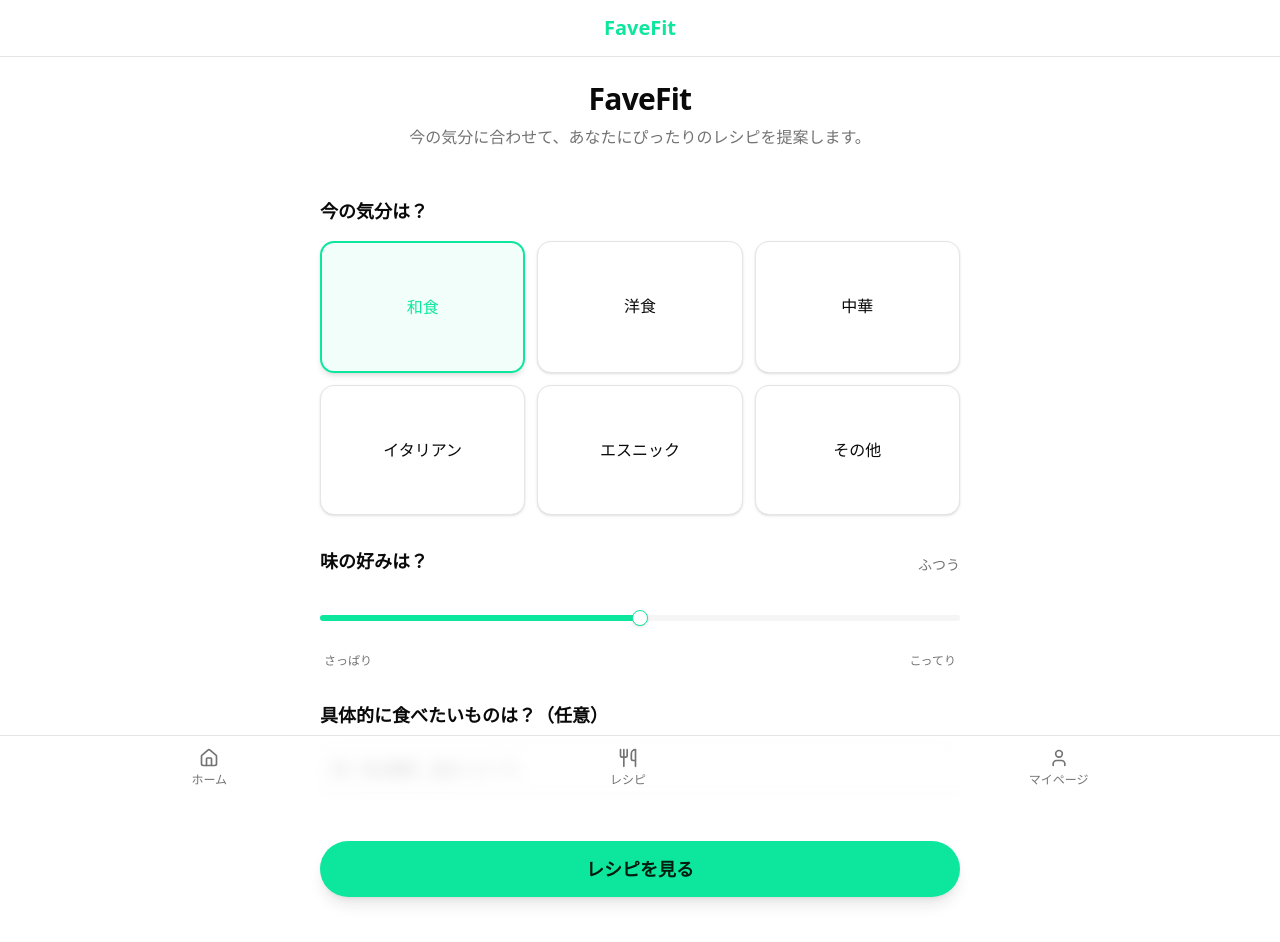
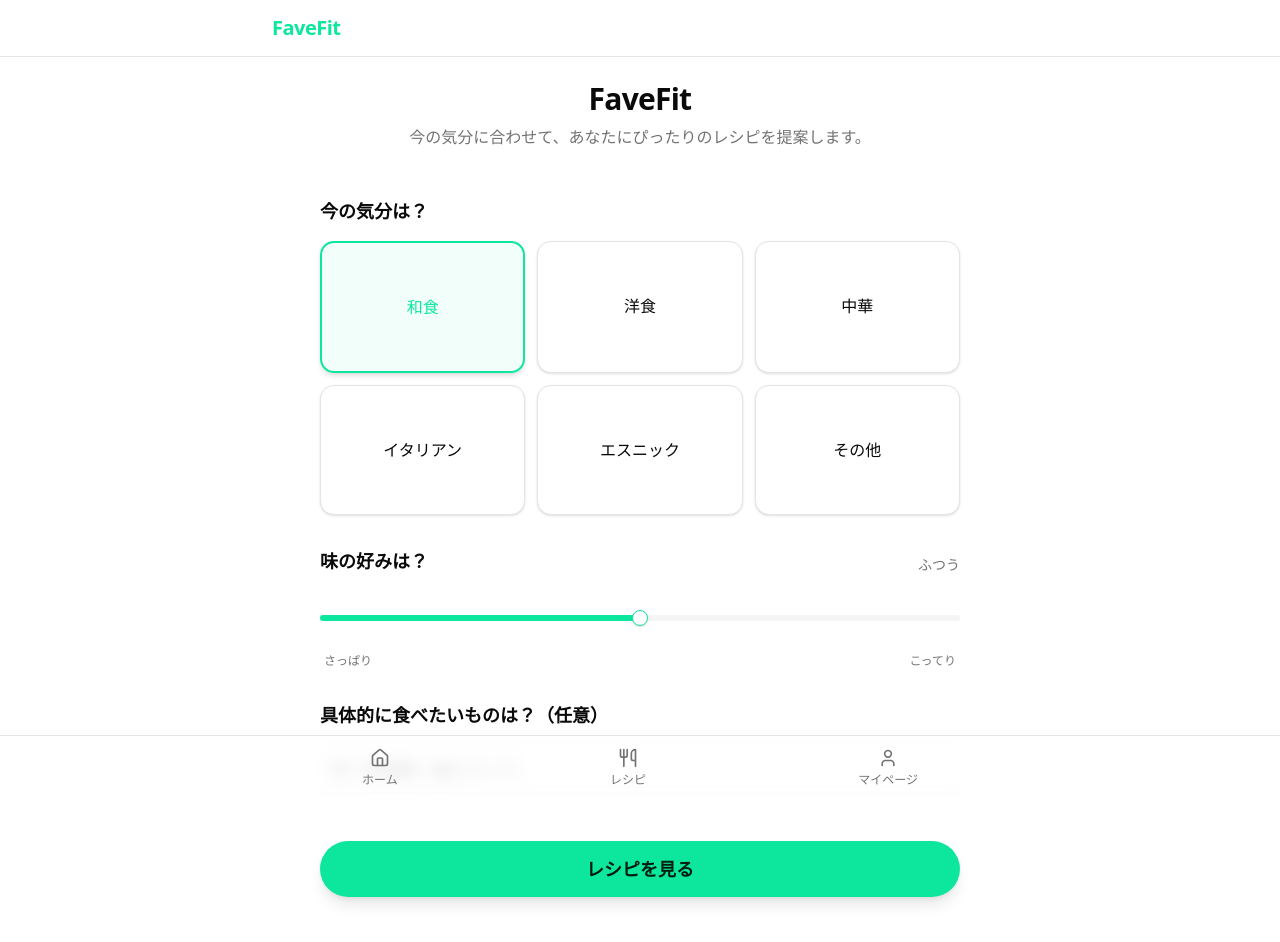
Before and after one commit to akihiro4321/favefit, a Next.js app: page / in a window 1280 px wide. Shown: the top 942 px of the page. Built offline with nearby package versions, Linux system fonts and the light colour scheme; no server answers.

Commit message:
feat(ui): add Header component with user status indicator

```diff
--- a/conductor/tracks/auth_db_setup_20260117/plan.md
+++ b/conductor/tracks/auth_db_setup_20260117/plan.md
@@ -22,6 +22,6 @@
   - ユーザーが目標設定済みかどうかを判定するフラグの導入。
 
 ## フェーズ 4: 統合確認
-- [ ] タスク: コンポーネントへの適用
-  - ヘッダー等にユーザー名やアバターを表示。
+- [x] タスク: コンポーネントへの適用
+  - ヘッダー等にユーザー名（ゲスト）を表示。
 - [x] タスク: Conductor - 手動確認 "認証 & DB 連携" (詳細は workflow.md 参照)
--- a/src/app/layout.tsx
+++ b/src/app/layout.tsx
@@ -4,6 +4,7 @@ import "./globals.css";
 import { Home, Utensils, User } from "lucide-react";
 import Link from "next/link";
 import { AuthProvider } from "@/components/auth-provider";
+import { Header } from "@/components/header";
 
 const geistSans = Geist({
   variable: "--font-geist-sans",
@@ -31,20 +32,14 @@ export default function RootLayout({
         className={`${geistSans.variable} ${geistMono.variable} antialiased min-h-screen flex flex-col bg-background`}
       >
         <AuthProvider>
-          <header className="sticky top-0 z-50 w-full border-b bg-background/95 backdrop-blur supports-[backdrop-filter]:bg-background/60">
-            <div className="container flex h-14 items-center justify-center">
-              <Link href="/" className="font-bold text-xl text-primary">
-                FaveFit
-              </Link>
-            </div>
-          </header>
+          <Header />
 
-          <main className="flex-1 pb-20 container py-6">
+          <main className="flex-1 pb-20 container py-6 max-w-screen-md mx-auto">
             {children}
           </main>
 
           <nav className="fixed bottom-0 left-0 right-0 z-50 border-t bg-background/95 backdrop-blur supports-[backdrop-filter]:bg-background/60">
-            <div className="container flex h-16 items-center justify-around">
+            <div className="container flex h-16 items-center justify-around max-w-screen-md mx-auto">
               <Link href="/" className="flex flex-col items-center justify-center gap-1 text-muted-foreground hover:text-primary transition-colors">
                 <Home className="h-5 w-5" />
                 <span className="text-xs">ホーム</span>
--- /dev/null
+++ b/src/components/header.tsx
@@ -0,0 +1,30 @@
+'use client';
+
+import Link from 'next/link';
+import { User } from 'lucide-react';
+import { useAuth } from './auth-provider';
+
+export function Header() {
+  const { user, loading } = useAuth();
+
+  return (
+    <header className="sticky top-0 z-50 w-full border-b bg-background/95 backdrop-blur supports-[backdrop-filter]:bg-background/60">
+      <div className="container flex h-14 items-center justify-between px-4 max-w-screen-md mx-auto">
+        <Link href="/" className="font-bold text-xl text-primary tracking-tight">
+          FaveFit
+        </Link>
+
+        <div className="flex items-center gap-2">
+          {loading ? (
+            <div className="h-8 w-8 rounded-full bg-muted animate-pulse" />
+          ) : user ? (
+            <div className="flex items-center gap-2 px-3 py-1 bg-muted rounded-full text-xs font-medium">
+              <User className="h-3.5 w-3.5" />
+              <span>ゲスト</span>
+            </div>
+          ) : null}
+        </div>
+      </div>
+    </header>
+  );
+}
```
